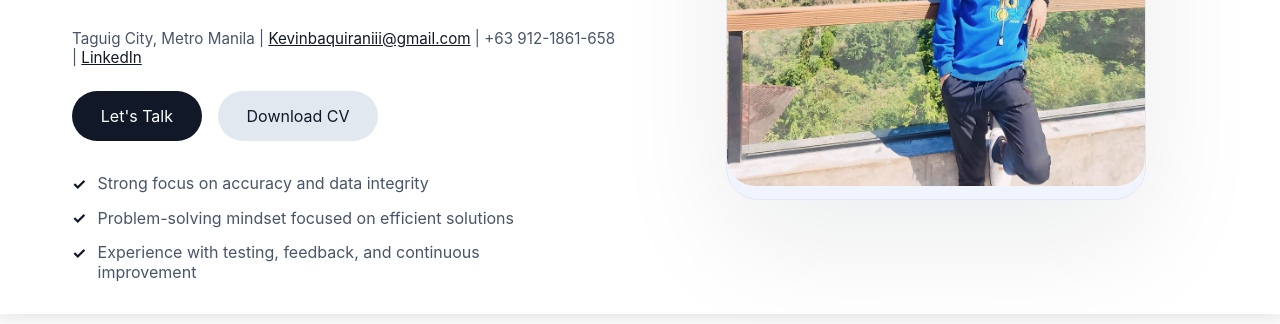
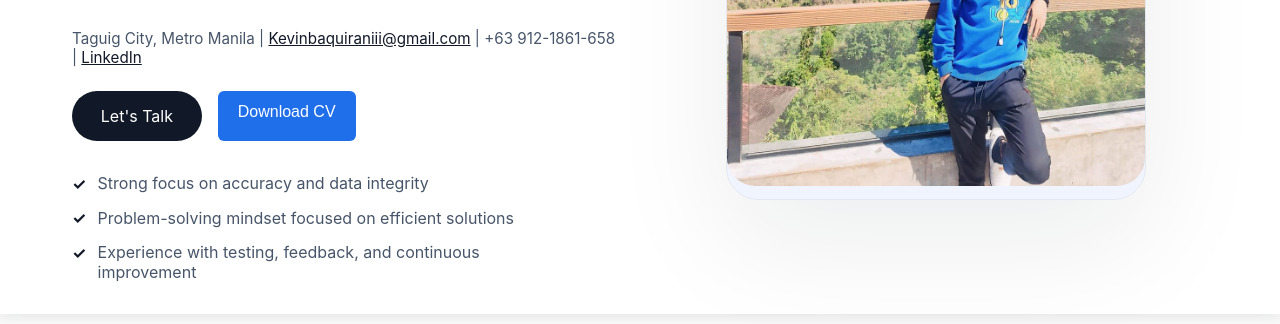
Before and after one commit to itsmekevinbaquiran/My-Web, a plain HTML site: page index.html in a window 1280 px wide. Shown: the part 476-800 px from the top of the page. Drawn offline with Linux system fonts and the light colour scheme.

Commit message:
new update

```diff
--- a/style.css
+++ b/style.css
@@ -156,8 +156,15 @@ textarea {
 }
 
 .btn-secondary {
-    background: #e2e8f0;
-    color: #111827;
+    display: inline-block;
+    padding: 12px 20px;
+    background-color: #1f6feb;
+    color: white;
+    text-decoration: none;
+    border-radius: 6px;
+    font-family: Arial;
+
+
 }
 
 .btn:hover {
@@ -759,6 +766,8 @@ footer p {
     margin: 0;
 }
 
+
+
 @media (max-width: 900px) {
     .hero {
         grid-template-columns: 1fr;
```
